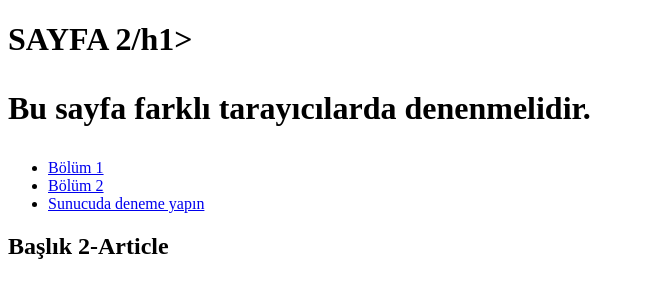
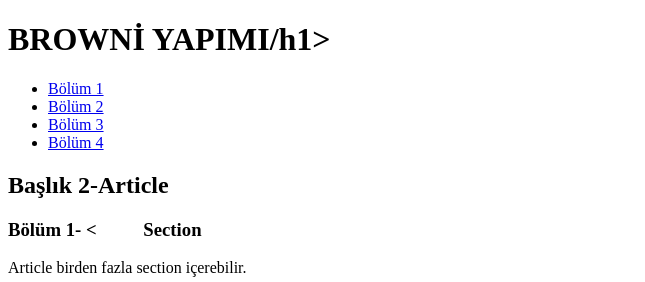
Before and after one commit to sudetncr/web, a plain HTML site: page index.html in a window 1280 px wide. Shown: the top 282 px of the page, without its empty margins (0-645 px from the left). Drawn offline with Linux system fonts and the light colour scheme.

Commit message:
Update index.html

```diff
--- a/index.html
+++ b/index.html
@@ -2,19 +2,18 @@
 <html lang="en">
 <head>
 <meta charset="utf-8">
-<title>KIRMIZI BAŞLIKLI KIZ</title>
+<title>YEMEK TARİFLERİ</title>
 </head>
 <body>
 <header>
-<h1>SAYFA 2/h1>
-<p>Bu sayfa farklı tarayıcılarda denenmelidir.</p>
+<h1>BROWNİ YAPIMI/h1>
 </header>
 <nav>
 <ul>
 <li><a href="#section1"">Bölüm 1</a></li>
 <li><a href="#section2">Bölüm 2</a></li>
-<li><a href="https://www.000webhost.com">Sunucuda deneme yapın </a></li>
-</ul></nav>
+<li><a href="#section1"">Bölüm 3 </a></li>
+<li><a href="#section1"">Bölüm 4 </a></li></ul></nav>
 <article>
 <h2>Başlık 2-Article</h2>
 <section id="section1">
```
